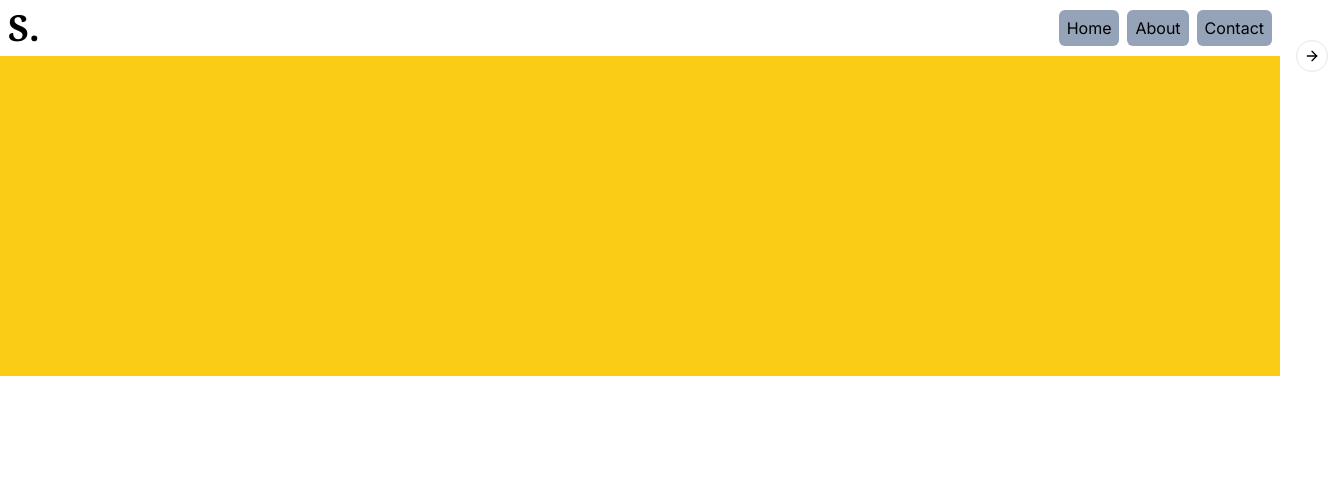
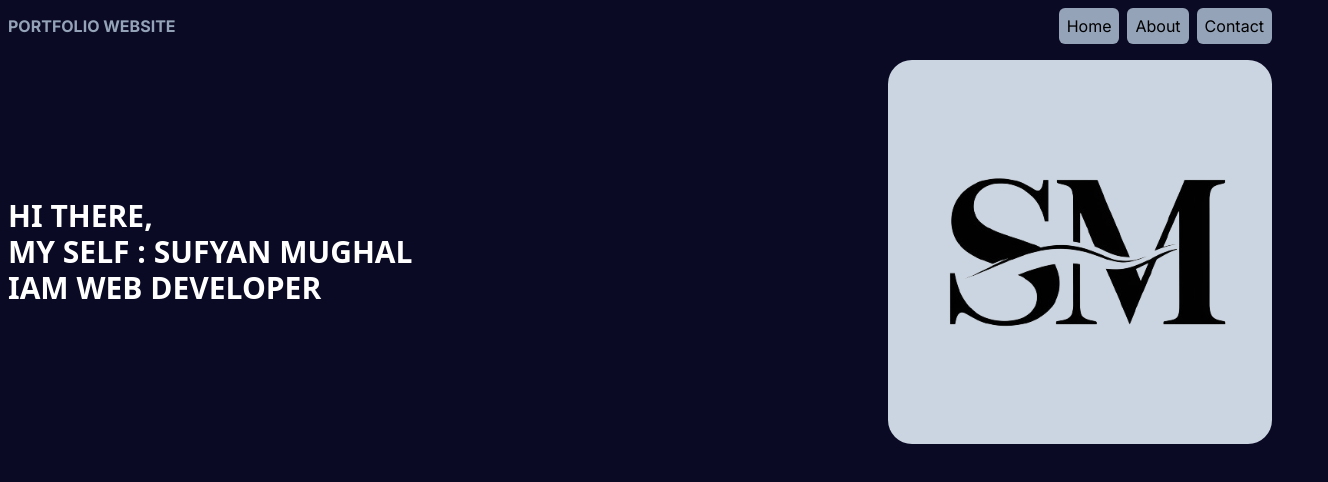
Before and after one commit to msufyanmughal01/1stweb, a Next.js app in the folder newwebapp/: page / in a window 1280 px wide. Shown: the top 482 px of the page, 1328 px wide, since content can reach past the window. Built offline with nearby package versions, Linux system fonts and the light colour scheme.

Commit message:
hero sec

```diff
--- a/newwebapp/src/app/globals.css
+++ b/newwebapp/src/app/globals.css
@@ -1,3 +1,7 @@
 @tailwind base;
 @tailwind components;
 @tailwind utilities;
+
+body {
+    background:rgb(10, 10, 37)
+}
--- a/newwebapp/src/app/header.tsx
+++ b/newwebapp/src/app/header.tsx
@@ -11,11 +11,11 @@ import { Menu } from "lucide-react"
 
 function Header(){
     return (
-    <header className="flex justify-between items-center p-2" >
-        <h1 className=" text-4xl font-bold font-serif">S.</h1>
+    <header className="flex justify-between items-center p-2 bg-transparent" >
+        <h1 className=" text-1xl font-bold font-ARIAL text-slate-400">PORTFOLIO WEBSITE</h1>
     <nav>
     <Sheet>
-  <SheetTrigger className="md:hidden"> <Menu />
+  <SheetTrigger className="md:hidden"> <Menu className="text-white" />
   </SheetTrigger>
   <SheetContent>
       <SheetTitle className="text-center gap-y-4">Menu</SheetTitle>
--- a/newwebapp/src/app/hero.tsx
+++ b/newwebapp/src/app/hero.tsx
@@ -1,22 +1,16 @@
-import {
-    Carousel,
-    CarouselContent,
-    CarouselItem,
-    CarouselNext,
-    CarouselPrevious,
-  } from "@/components/ui/carousel"
+import Image from "next/image"
 function Hero(){
     return (
-        <Carousel>
-  <CarouselContent>
-    <CarouselItem ></CarouselItem>
-    <CarouselItem></CarouselItem>
-    <CarouselItem></CarouselItem>
-  </CarouselContent>
-  <CarouselPrevious />
-  <CarouselNext />
-</Carousel>
-
+      <div className="flex justify-between items-center p-2 ">
+        <h1 className="text-white text-3xl text-wrap  md:text-3xl font-bold font-sans  ">HI THERE,
+          <br />
+          MY SELF : SUFYAN MUGHAL
+          <br />
+          IAM WEB DEVELOPER  </h1>
+          <div className="bg-slate-300 rounded-3xl">
+          <img className="w-96 " src="./n-removebg-preview.png" alt="" />
+          </div>
+      </div>
     )
 }
 export default Hero
--- a/newwebapp/src/app/page.tsx
+++ b/newwebapp/src/app/page.tsx
@@ -3,9 +3,11 @@ import { MessageCircle, Sheet } from "lucide-react";
 import Hero from "./hero";
 export default function Home() {
   return (
-  <div className=" h-80 w-full bg-yellow-400 ">
+  <div>
     <Hero/>
+    <div className="bg-slate-50 h-13">
 
+    </div>
       </div>
   )
 }
```
Also changed, not shown: newwebapp/public/n-removebg-preview.png (added).
